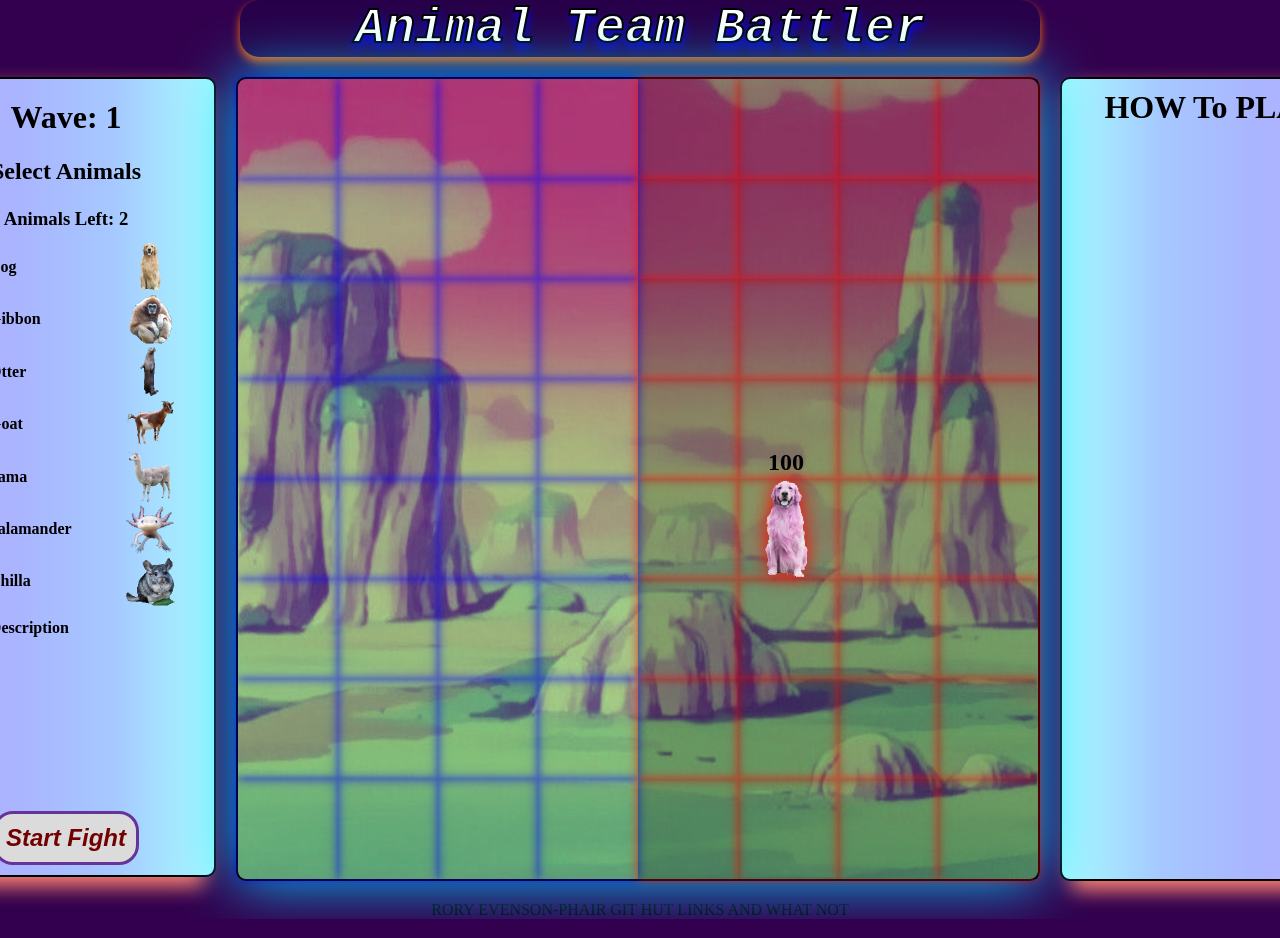
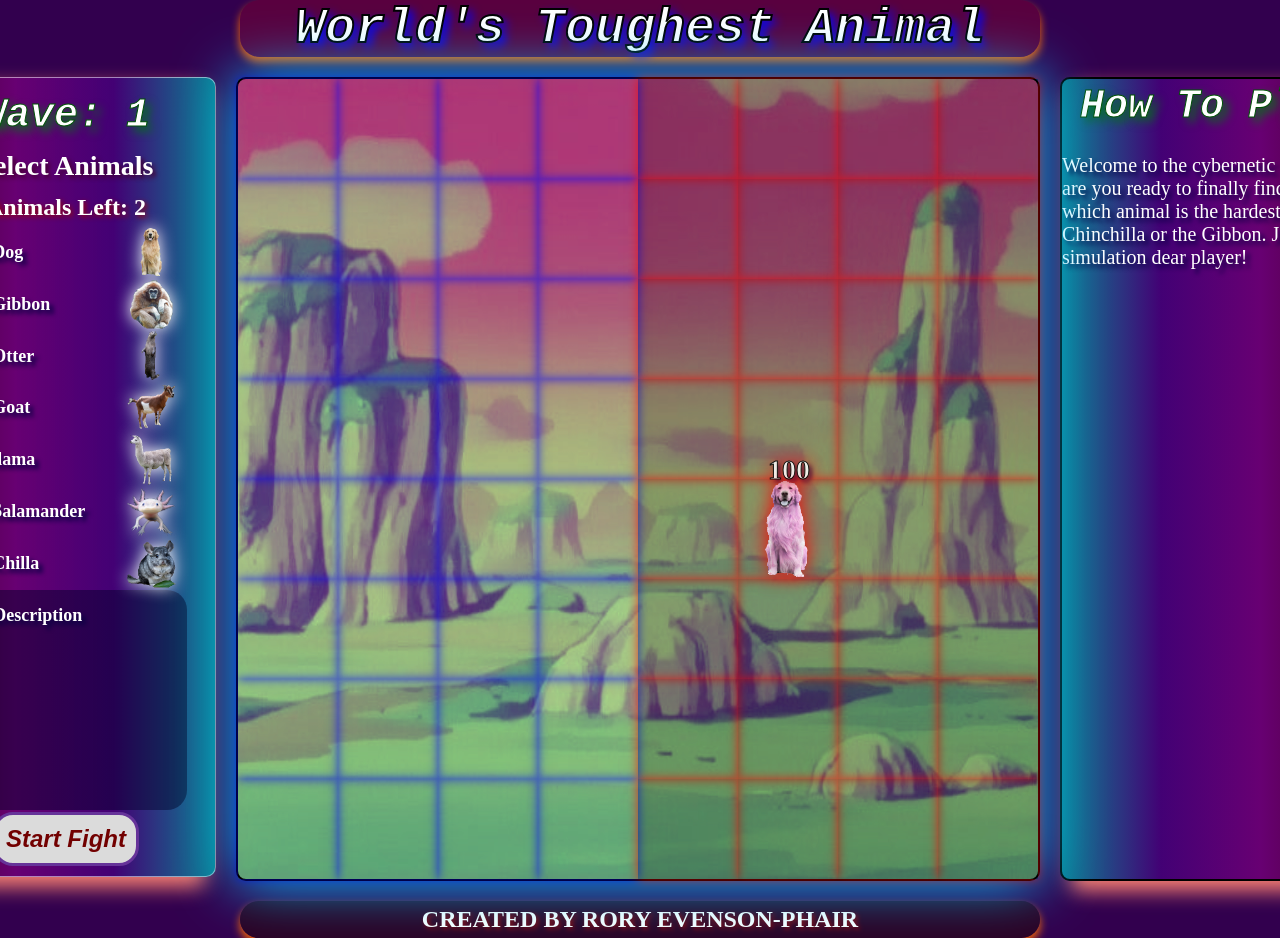
Before and after one commit to roryphair/toughAnimal, a website built with webpack: page index.html in a window 1280 px wide. Shown: the top 938 px of the page. Built offline with Linux system fonts and the light colour scheme.

Commit message:
work on the aesthetic

```diff
--- a/index.html
+++ b/index.html
@@ -9,7 +9,7 @@
 </head>
 <body>
     <div class='main'>
-        <div class='main-top' ><h1>Animal Team Battler</h1></div>
+        <div class='main-top' ><h1>World's Toughest Animal</h1></div>
         <div class='main-middle'>
             <div class='units-sidebar'>
             <h1 id='wave-numb'>Wave: 1</h1>
@@ -35,12 +35,13 @@
         <div class='board' id='board'>
     </div>
         <div class='how-to-play'>
-            <h1>HOW To PLAY</h1>
+            <h1>How To Play</h1>
+            <p>Welcome to the cybernetic future, are you ready to finally find out which animal is the hardest? Is it the Chinchilla or the Gibbon. Join the simulation dear player!</p>
         </div>
 
         </div>
 
-        <div class="main-bottom">RORY EVENSON-PHAIR GIT HUT LINKS AND WHAT NOT</div>
+        <div class="main-bottom"> <h3>CREATED BY RORY EVENSON-PHAIR</h2> </div>
     </div>
 </body>
 </html>
--- a/src/scripts/units/unit.js
+++ b/src/scripts/units/unit.js
@@ -209,6 +209,7 @@ class Unit {
           pos4 = e.clientY;
           elmnt.style.top = (elmnt.offsetTop - pos2) + "px";
           elmnt.style.left = (elmnt.offsetLeft - pos1) + "px";
+          unit.setHealthBar()
             }
         }
 
@@ -249,7 +250,7 @@ class Unit {
     }
 
     setHealthBar(){
-        this.healthBar.style.top = (this.unit.offsetTop - 40) + 'px';
+        this.healthBar.style.top = (this.unit.offsetTop - 30) + 'px';
         this.healthBar.style.left = (this.unit.offsetLeft + 30) + 'px';
     }
 
--- a/src/styles/index.scss
+++ b/src/styles/index.scss
@@ -1,5 +1,38 @@
 h1, h2, h3, h4{
-    margin: 10px 0px;
+    margin: 5px 0px;
+}
+h1{
+    color: rgb(255, 255, 255);
+    font-size: 40px;
+    font-weight: bold;
+    font-family: monospace;
+    font-style: italic;
+    -webkit-text-stroke-width: 1px;
+    -webkit-text-stroke-color: rgb(0, 82, 7);
+    text-shadow: 5px 5px 10px rgb(0, 117, 20);
+}
+h2{
+    color: rgb(255, 255, 255);
+    font-size: 28px;
+    text-shadow: 3px 3px 4px rgb(70, 0, 49);
+}
+
+h3{
+    color: rgb(255, 255, 255);
+    font-size: 24px;
+    text-shadow: 2px 2px 5px rgb(153, 6, 6);
+}
+
+h4{
+    color: rgb(255, 255, 255);
+    font-size: 18px;
+    text-shadow: 4px 4px 4px rgb(6, 0, 66);
+}
+p{
+        color: rgb(255, 255, 255);
+        font-size: 20px;
+        text-shadow: 4px 4px 4px rgb(6, 0, 66);
+
 }
 .unit{
     position: absolute;
@@ -31,10 +64,15 @@ body{
     height: 100px
 }
 .health-bar{
+    user-select: none;
+    opacity: 85%;
     position: absolute;
     display: flex;
-    color: black;
-    z-index: 2;
+    color: rgb(255, 255, 255);
+    z-index: 1;
+    -webkit-text-stroke-width: 1px;
+    -webkit-text-stroke-color: rgb(0, 0, 0);
+    filter: drop-shadow(0px 0px 10px red);
 }
 #target{
     position: absolute;
@@ -76,7 +114,7 @@ body{
     background-size: contain;
     box-shadow: 0px 5px 10px rgb(255, 102, 0);
     border-radius: 20px;
-    background-color: rgba(1, 0, 53, 0.192);
+    background-color: rgba(255, 0, 0, 0.192);
 
 }
 .main-top h1{
@@ -90,8 +128,7 @@ body{
     font-style: italic;
     -webkit-text-stroke-width: 2px;
     -webkit-text-stroke-color: black;
-    text-shadow: 0px 6px 10px rgb(0, 0, 255);
-
+    text-shadow: 5px 5px 10px rgb(0, 0, 255);
 }
 .main-middle{
     display: flex;
@@ -101,22 +138,28 @@ body{
     min-width: 1500px;
 }
 .main-bottom{
+    width: 800px;
     display: flex;
     justify-content: center;
+    background-size: contain;
+    box-shadow: 0px 5px 10px rgb(255, 102, 0);
+    border-radius: 20px;
+    background-color: rgba(41, 0, 0, 0.534);
 }
+
 .units-sidebar{
     box-sizing: border-box;
     padding: 10px;
     min-width: 300px;
     width: 300px;
     height: 800px;
-    border: black 2px solid;
+    border: rgba(255, 255, 255, 0.52) 1px solid;
     justify-content: space-between;
     align-items: center;
     display: flex;
     flex-direction: column;
     border-radius: 10px;
-    background: linear-gradient(90deg, rgb(187, 175, 255) 0%, rgb(170, 180, 255) 33%,rgb(166, 200, 255) 66%, rgb(167, 252, 255) 100%);
+    background: linear-gradient(90deg, rgba(95, 0, 0, 0.5) 0%, rgba(139, 0, 139, 0.6) 33%,rgba(74, 1, 133, 0.7) 66%, rgba(2, 158, 163, 0.8) 100%);
     box-shadow: salmon -10px 10px 20px;
 }
 .how-to-play{
@@ -128,7 +171,7 @@ body{
     height: 800px;
     border: black 2px solid;
     border-radius: 10px;
-    background: linear-gradient(90deg, rgb(167, 252, 255) 0%,rgb(166, 200, 255)  33%,rgb(170, 180, 255) 66%, rgb(187, 175, 255) 100%);
+    background: linear-gradient(90deg, rgba(2, 158, 163, 0.8)  0%, rgba(74, 1, 133, 0.7) 33%, rgba(139, 0, 139, 0.6)66%, rgba(95, 0, 0, 0.5) 100%);
     box-shadow: salmon 10px 10px 20px;
 }
 .board{
@@ -171,6 +214,8 @@ body{
 .add-image{
     height: 50px;
     width: 50px;
+    filter: drop-shadow(0px 0px 8px rgb(255, 255, 255));
+
 }
 #start-fight-button{
     cursor: pointer;
@@ -188,6 +233,9 @@ body{
     color: white;
 }
 #stats {
+    padding: 10px;
     width: 80%;
     height: 200px;
+    background-color: rgba(0, 0, 37, 0.459);
+    border-radius: 20px;
 }
```
Also changed, not shown: dist/main.css, dist/main.js, 2 other files.
